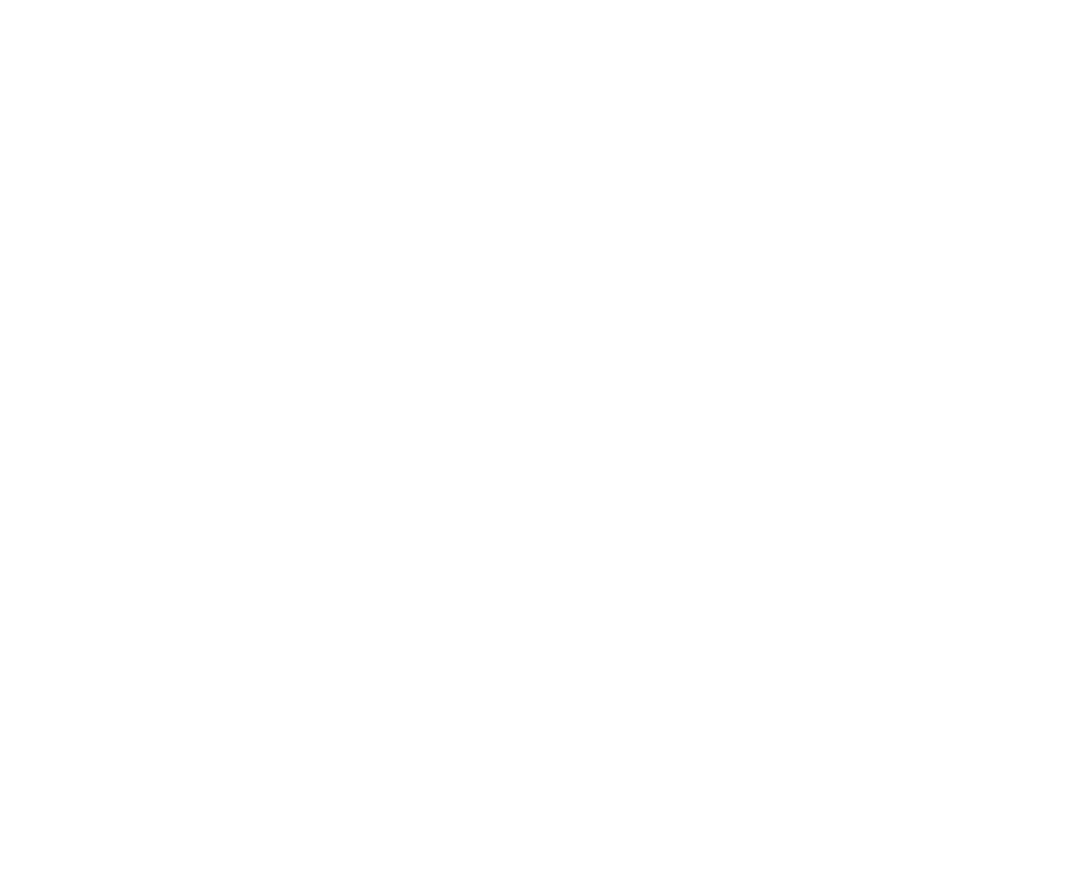
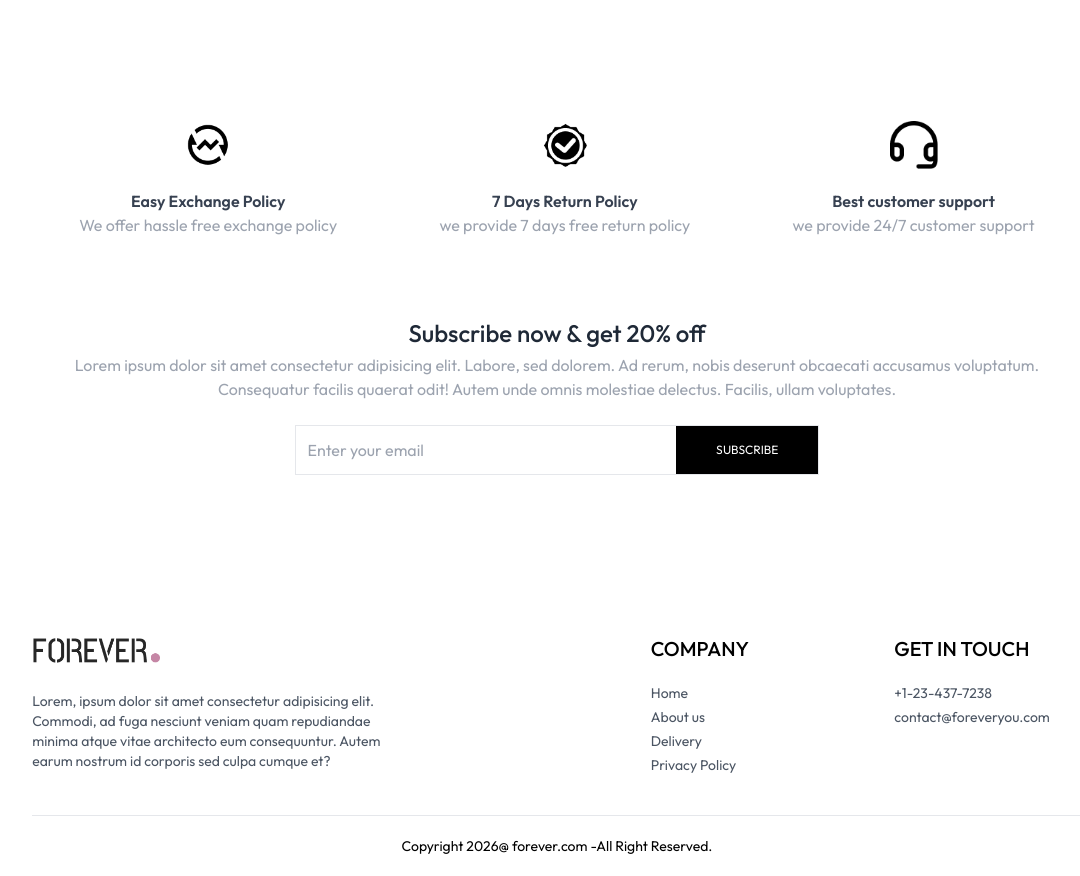
Before and after one commit to Abhinav-Kumar-Bindra21/E-Commerce, a React (Vite) app in the folder frontend/: page / in a window 1280 px wide. Shown: the part 1860-2736 px from the top of the page, without its empty margins (83-1163 px from the left). Before the commit the page ends 1901 px from the top, so only its background shows below. Built offline with nearby package versions, Linux system fonts and the light colour scheme.

Commit message:
footer is done

```diff
--- a/frontend/src/App.jsx
+++ b/frontend/src/App.jsx
@@ -9,6 +9,7 @@
 import PlaceOrder from "./pages/PlaceOrder";
 import Orders from "./pages/Orders";
 import Navbar from "./components/Navbar";
+import Footer from "./components/Footer";
 
 function App() {
   return (
@@ -25,6 +26,7 @@
         <Route path="/place-order" element={<PlaceOrder />} />
         <Route path="/orders" element={<Orders />} />
       </Routes>
+      <Footer />
     </div>
   );
 }
--- /dev/null
+++ b/frontend/src/components/Footer.jsx
@@ -0,0 +1,43 @@
+import React from "react";
+import { assets } from "../assets/frontend_assets/assets";
+
+const Footer = () => {
+  return (
+    <div>
+      <div className="flex flex-col sm:grid grid-cols-[3fr_1fr_1fr] gap-14 my-10 mt-40 text-sm">
+        <div>
+          <img src={assets.logo} className="mb-5 w-32" alt="" />
+          <p className="w-full md:w-2/3 text-gray-600">
+            Lorem, ipsum dolor sit amet consectetur adipisicing elit. Commodi, ad fuga nesciunt veniam quam repudiandae
+            minima atque vitae architecto eum consequuntur. Autem earum nostrum id corporis sed culpa cumque et?
+          </p>
+        </div>
+
+        <div>
+          <p className="text-xl font-medium mb-5">COMPANY</p>
+          <ul className="flex flex-col gap-1 text-gray-600">
+            <li>Home</li>
+            <li>About us</li>
+            <li>Delivery</li>
+            <li>Privacy Policy</li>
+          </ul>
+        </div>
+
+        <div>
+          <p className="text-xl font-medium mb-5">GET IN TOUCH</p>
+          <ul className="flex flex-col gap-1 text-gray-600">
+            <li>+1-23-437-7238</li>
+            <li>contact@foreveryou.com</li>
+          </ul>
+        </div>
+      </div>
+
+      <div>
+        <hr />
+        <p className="py-5 text-sm text-center">Copyright 2026@ forever.com -All Right Reserved.</p>
+      </div>
+    </div>
+  );
+};
+
+export default Footer;
--- /dev/null
+++ b/frontend/src/components/NewsLetterBox.jsx
@@ -0,0 +1,26 @@
+import React from "react";
+
+const NewsLetterBox = () => {
+  const onSubmitHandler = (e) => {
+    e.preventDefault();
+  };
+  return (
+    <div className="text-center">
+      <p className="text-2xl font-medium text-gray-800">Subscribe now & get 20% off</p>
+      <p className="text-gray-400 mt-1">
+        Lorem ipsum dolor sit amet consectetur adipisicing elit. Labore, sed dolorem. Ad rerum, nobis deserunt obcaecati
+        accusamus voluptatum. Consequatur facilis quaerat odit! Autem unde omnis molestiae delectus. Facilis, ullam
+        voluptates.
+      </p>
+
+      <form onSubmit={onSubmitHandler} className="w-full sm:w-1/2 flex items-center gap-3 mx-auto my-6 border pl-3">
+        <input type="email" className="w-full sm:flex-1 outline-none" placeholder="Enter your email" required />
+        <button type="submit" className="bg-black text-white text-xs px-10 py-4">
+          SUBSCRIBE
+        </button>
+      </form>
+    </div>
+  );
+};
+
+export default NewsLetterBox;
--- /dev/null
+++ b/frontend/src/components/OurPolicy.jsx
@@ -0,0 +1,28 @@
+import React from "react";
+import { assets } from "../assets/frontend_assets/assets";
+
+const OurPolicy = () => {
+  return (
+    <div className="flex flex-col sm:flex-row justify-around gap-12 sm:gap-2 text-center py-20 text-xs sm:text-sm md:text-base text-gray-700">
+      <div>
+        <img src={assets.exchange_icon} className="w-12 m-auto mb-5" alt="" />
+        <p className="font-semibold">Easy Exchange Policy</p>
+        <p className="text-gray-400">We offer hassle free exchange policy</p>
+      </div>
+
+      <div>
+        <img src={assets.quality_icon} className="w-12 m-auto mb-5" alt="" />
+        <p className="font-semibold">7 Days Return Policy</p>
+        <p className="text-gray-400">we provide 7 days free return policy</p>
+      </div>
+
+      <div>
+        <img src={assets.support_img} className="w-12 m-auto mb-5" alt="" />
+        <p className="font-semibold">Best customer support</p>
+        <p className="text-gray-400">we provide 24/7 customer support</p>
+      </div>
+    </div>
+  );
+};
+
+export default OurPolicy;
--- a/frontend/src/pages/Home.jsx
+++ b/frontend/src/pages/Home.jsx
@@ -2,6 +2,8 @@
 import Hero from "../components/Hero";
 import LatestCollection from "../components/LatestCollection";
 import BestSeller from "../components/BestSeller";
+import OurPolicy from "../components/OurPolicy";
+import NewsLetterBox from "../components/NewsLetterBox";
 
 const Home = () => {
   return (
@@ -9,6 +11,8 @@
       <Hero />
       <LatestCollection />
       <BestSeller />
+      <OurPolicy />
+      <NewsLetterBox />
     </div>
   );
 };
```
